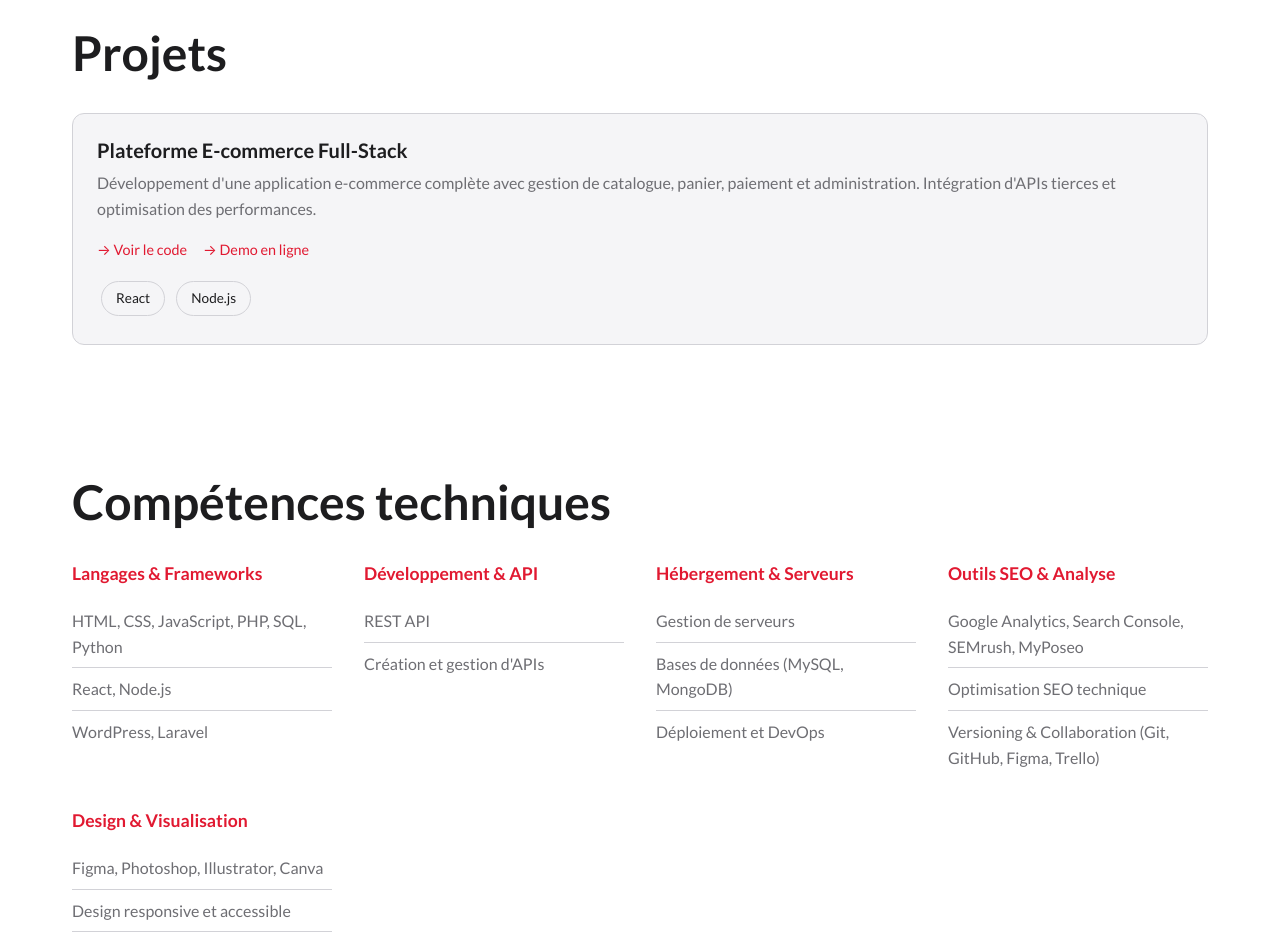
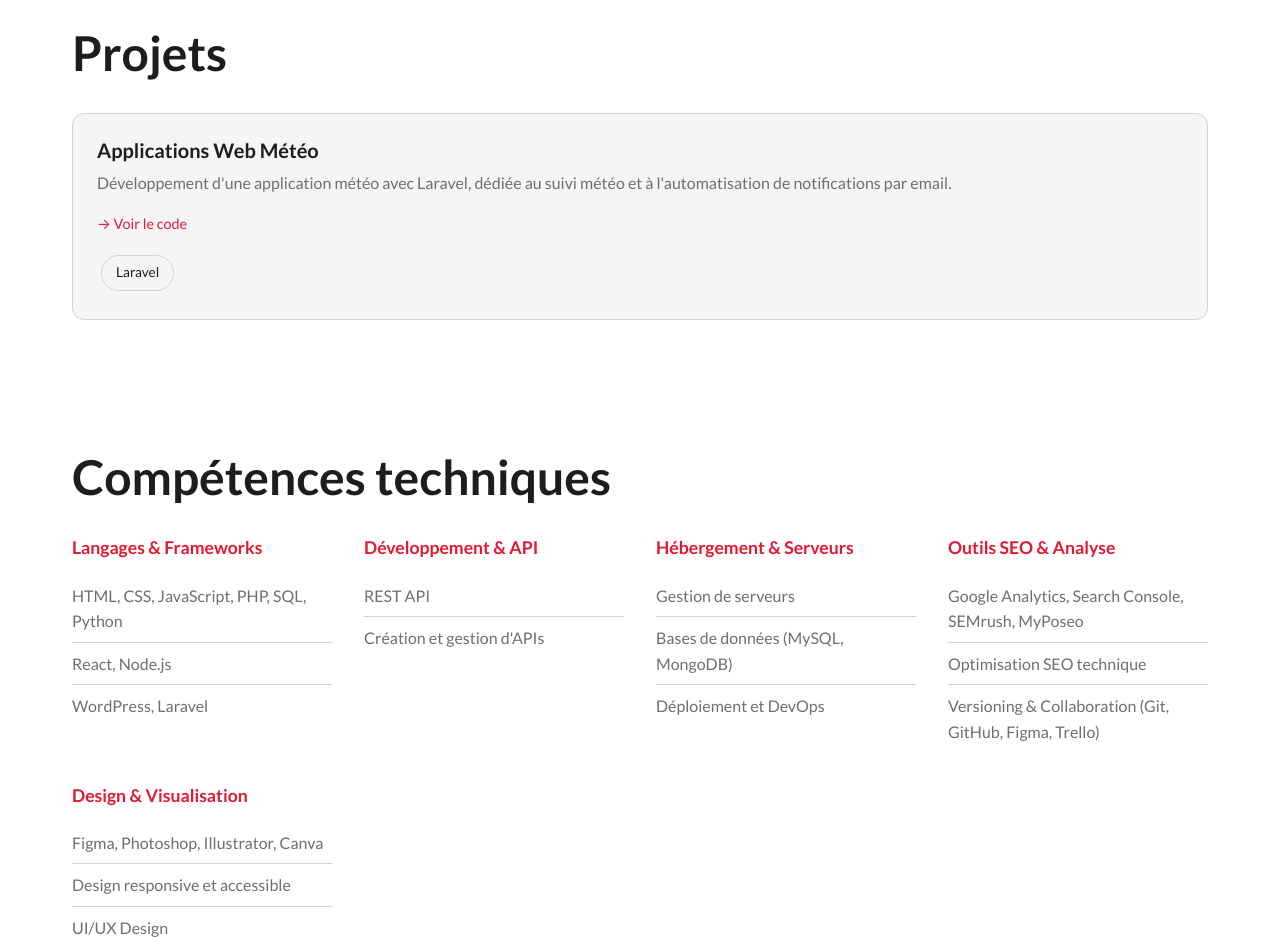
Before and after one commit to Matis-Wostry/cv, a plain HTML site: page index.html in a window 1280 px wide. Shown: the part 2220-3158 px from the top of the page. Drawn offline with Linux system fonts and the light colour scheme.

Commit message:
Projet IUT-Weather

```diff
--- a/index.html
+++ b/index.html
@@ -182,16 +182,15 @@
             <h2>Projets</h2>
             <div class="projects-list">
                 <article class="project-item">
-                    <h3 class="project-title">Plateforme E-commerce Full-Stack</h3>
-                    <p class="project-description">Développement d'une application e-commerce complète avec gestion de catalogue, panier, paiement et administration. Intégration d'APIs tierces et optimisation des performances.</p>
+                    <h3 class="project-title">Applications Web Météo</h3>
+                    <p class="project-description">Développement d'une application météo avec Laravel, dédiée au suivi météo et à l'automatisation de notifications par email.</p>
                     <div class="project-links">
-                        <a href="https://github.com/wostry" target="_blank">→ Voir le code</a>
-                        <a href="#" target="_blank">→ Demo en ligne</a>
+                        <a href="https://github.com/Matis-Wostry/iut-weather" target="_blank">→ Voir le code</a>
+                        <!-- <a href="#" target="_blank">→ Demo en ligne</a> -->
                     </div>
                     <div class="tech-badges">
                         <ul>
-                            <li class="badge">React</li>
-                            <li class="badge">Node.js</li>
+                            <li class="badge">Laravel</li>
                         </ul>
                     </div>
                 </article>
```
